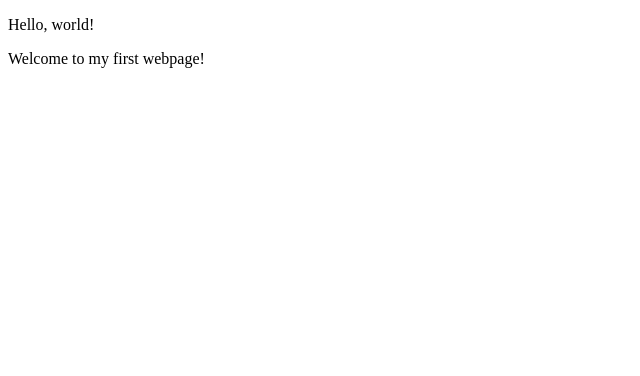
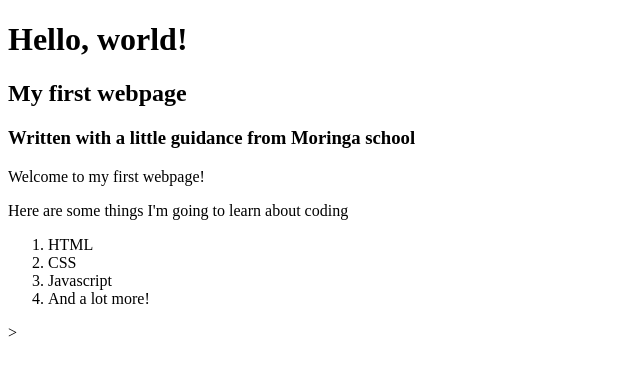
Before and after one commit to aenshtyn/My-First-Website, a plain HTML site: page my-first-webpage.html in a window 1280 px wide. Shown: the whole page, without its empty margins (0-640 px from the left). Drawn offline with Linux system fonts and the light colour scheme.

Commit message:
add list elements

```diff
--- a/my-first-webpage.html
+++ b/my-first-webpage.html
@@ -4,8 +4,17 @@
     <title>my first webpage!</title>
   </head>
   <body>
-    <p>Hello, world!</p>
+    <h1>Hello, world!</h1>
+    <h2>My first webpage</h2>
+    <h3>Written with a little guidance from Moringa school</h3>
+
     <p>Welcome to my first webpage!</p>
-
+    <p>Here are some things I'm going to learn about coding</p>
+    <ol>
+      <li>HTML</li>
+      <li>CSS</li>
+      <li>Javascript</li>
+      <li> And a lot more!</li>
+    </ol>>
   </body>
 </html>
```
